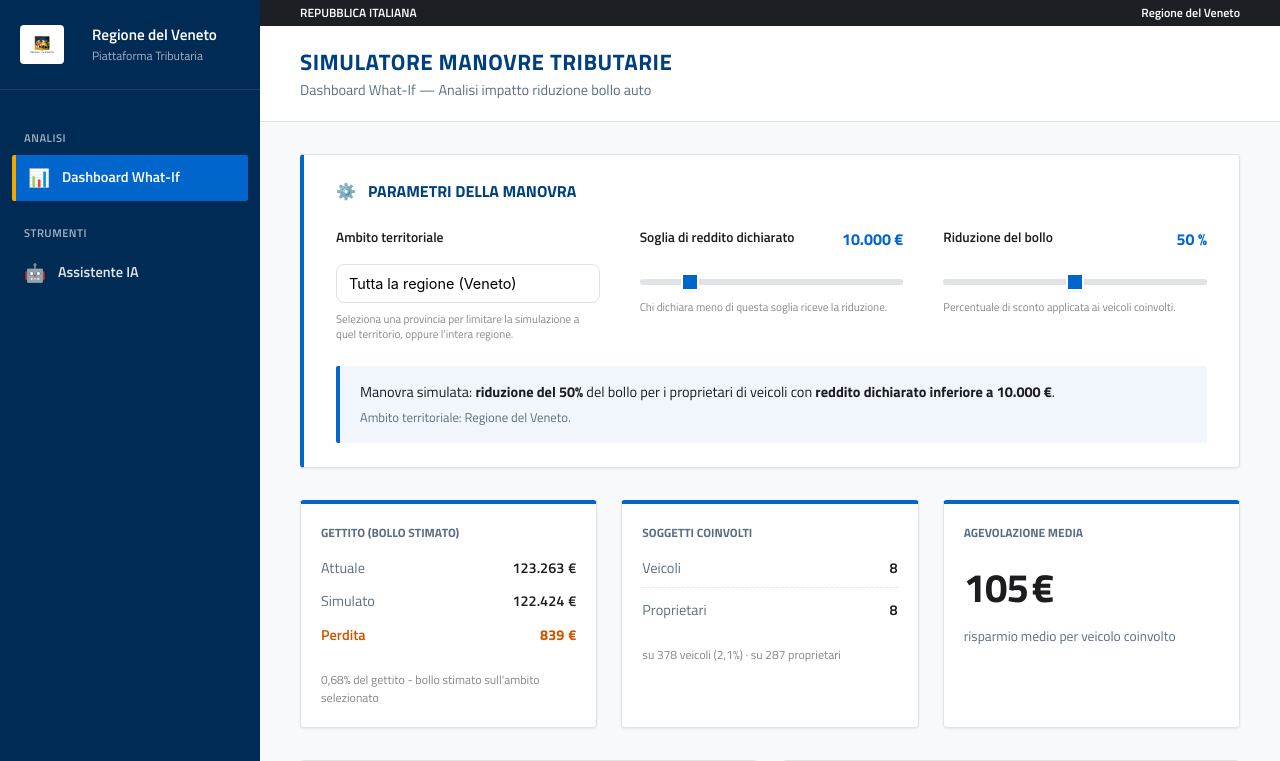
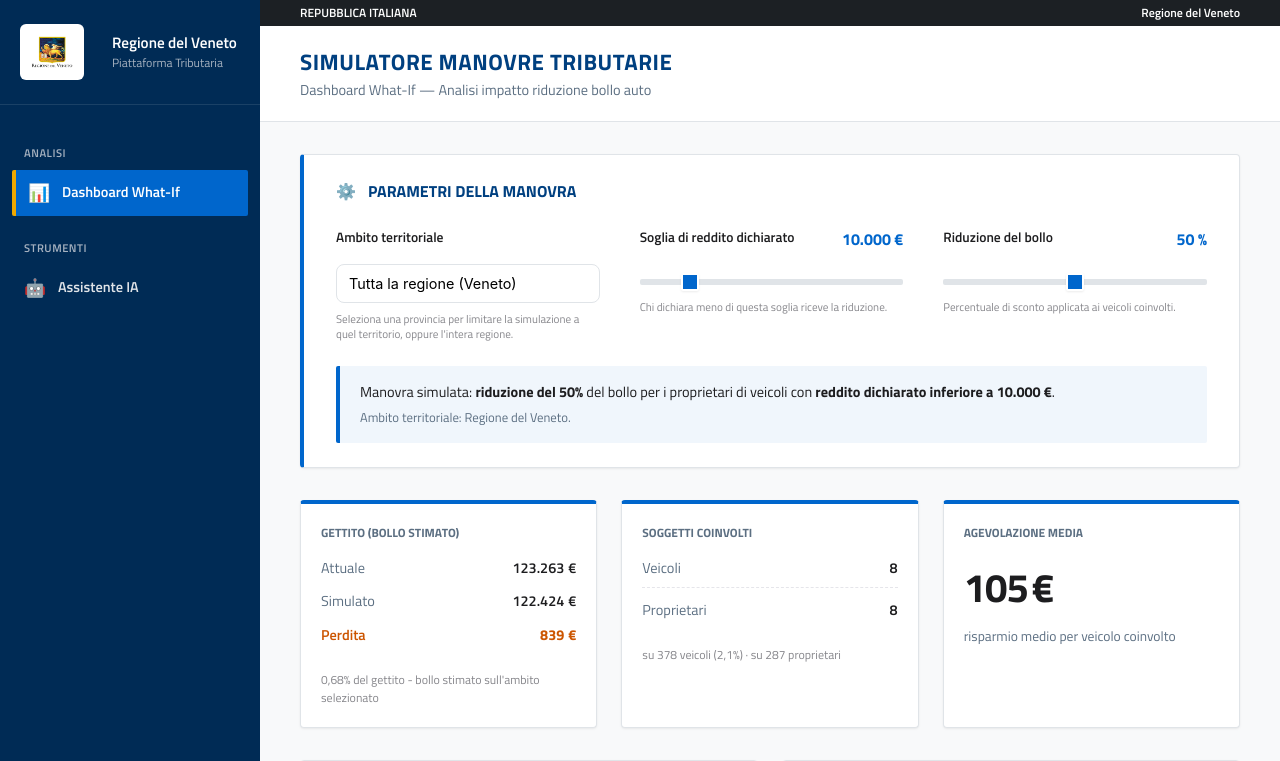
Before and after one commit to matteocarpentieri22/nuova-demo-rv, a React (Vite) app: page / in a window 1280 px wide. Shown: the top 761 px of the page. Built offline with nearby package versions, Linux system fonts and the light colour scheme.

Commit message:
Enlarge sidebar logo

```diff
--- a/src/components/Sidebar.tsx
+++ b/src/components/Sidebar.tsx
@@ -9,8 +9,8 @@ export function Sidebar({ activePage, onPageChange }: SidebarProps) {
   return (
     <aside className="sidebar">
       <div className="sidebar-header">
-        <div style={{ marginRight: '16px', display: 'flex', alignItems: 'center', justifyContent: 'center', background: '#fff', padding: '6px', borderRadius: '4px' }}>
-          <img src="/logo_veneto.png" alt="RV" style={{ width: '32px', height: 'auto' }} />
+        <div style={{ marginRight: '16px', display: 'flex', alignItems: 'center', justifyContent: 'center', background: '#fff', padding: '4px', borderRadius: '6px' }}>
+          <img src="/logo_veneto.png" alt="RV" style={{ width: '56px', height: 'auto' }} />
         </div>
         <div>
           <div className="sidebar-title">Regione del Veneto</div>
```
